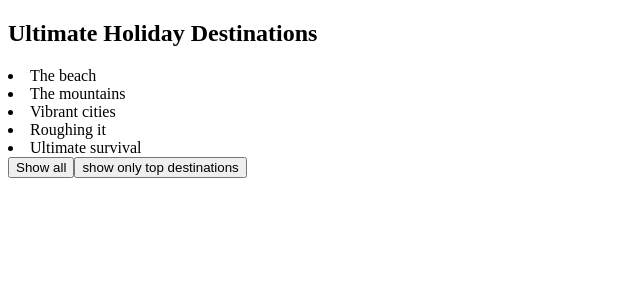
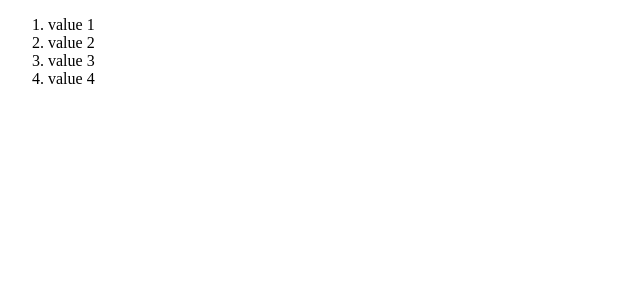
Before and after one commit to Maamun/ultCoReact, a React (Create React App) app in the folder ult-react-co/: page / in a window 1280 px wide. Shown: the top 300 px of the page, without its empty margins (0-640 px from the left). Built offline with nearby package versions, Linux system fonts and the light colour scheme.

Commit message:
Mapping an Object to view

```diff
--- a/ult-react-co/src/App.js
+++ b/ult-react-co/src/App.js
@@ -1,9 +1,9 @@
-import React from 'react';
-import UltimateHolidayList from './UltimateHolidayList';
-const App = () => (<>
-    <UltimateHolidayList />
+import React from "react";
+import UltimateList from "./UltimateList";
+const App = () => (
+  <>
+    <UltimateList />
+  </>
+);
 
-
-    </>)
-
-export default App
+export default App;
--- /dev/null
+++ b/ult-react-co/src/UltimateList.js
@@ -0,0 +1,20 @@
+import React, { Component } from "react";
+
+const sourceObj = {
+  val1: "value 1",
+  val2: "value 2",
+  val3: "value 3",
+  val4: "value 4"
+};
+const UltimateList = () => {
+  return (
+    <section>
+      <ol>
+        {Object.keys(sourceObj).map(key => (
+          <li key={key}>{sourceObj[key]}</li>
+        ))}
+      </ol>
+    </section>
+  );
+};
+export default UltimateList;
```
